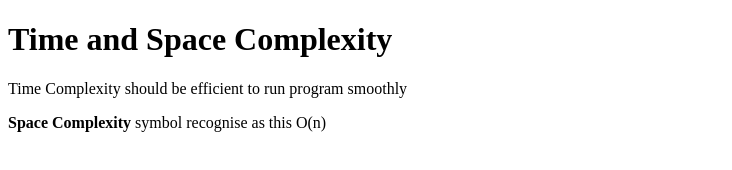
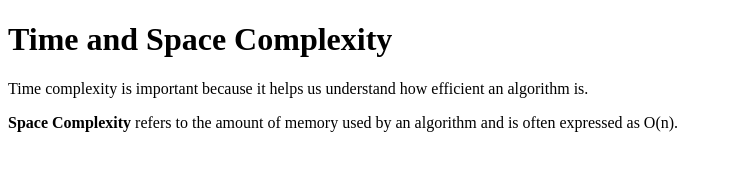
Before and after one commit to acciojob/time-and-space-complexity-Gauravk1707, a website: page main.html in a window 1280 px wide. Shown: the whole page, without its empty margins (0-732 px from the left). Drawn offline with Linux system fonts and the light colour scheme.

Commit message:
created a submission

```diff
--- a/main.html
+++ b/main.html
@@ -1,5 +1,6 @@
 <!DOCTYPE html>
 
+<!DOCTYPE html>
 <html>
 
 <head>
@@ -7,13 +8,10 @@
 </head>
 
 <body>
-	<!-- the entire body must be written by student -->
 	<h1>Time and Space Complexity</h1>
-	<p>Time Complexity should be efficient to run program smoothly</p>
-	<p> <b>Space Complexity</b> symbol recognise as this O(n)</p>
-    <script type="text/javascript" src="./script.js">
-</script>
-
+	<p>Time complexity is important because it helps us understand how efficient an algorithm is.</p>
+	<p><b>Space Complexity</b> refers to the amount of memory used by an algorithm and is often expressed as O(n).</p>
+	<script type="text/javascript" src="./script.js"></script>
 </body>
 
 </html>
```
